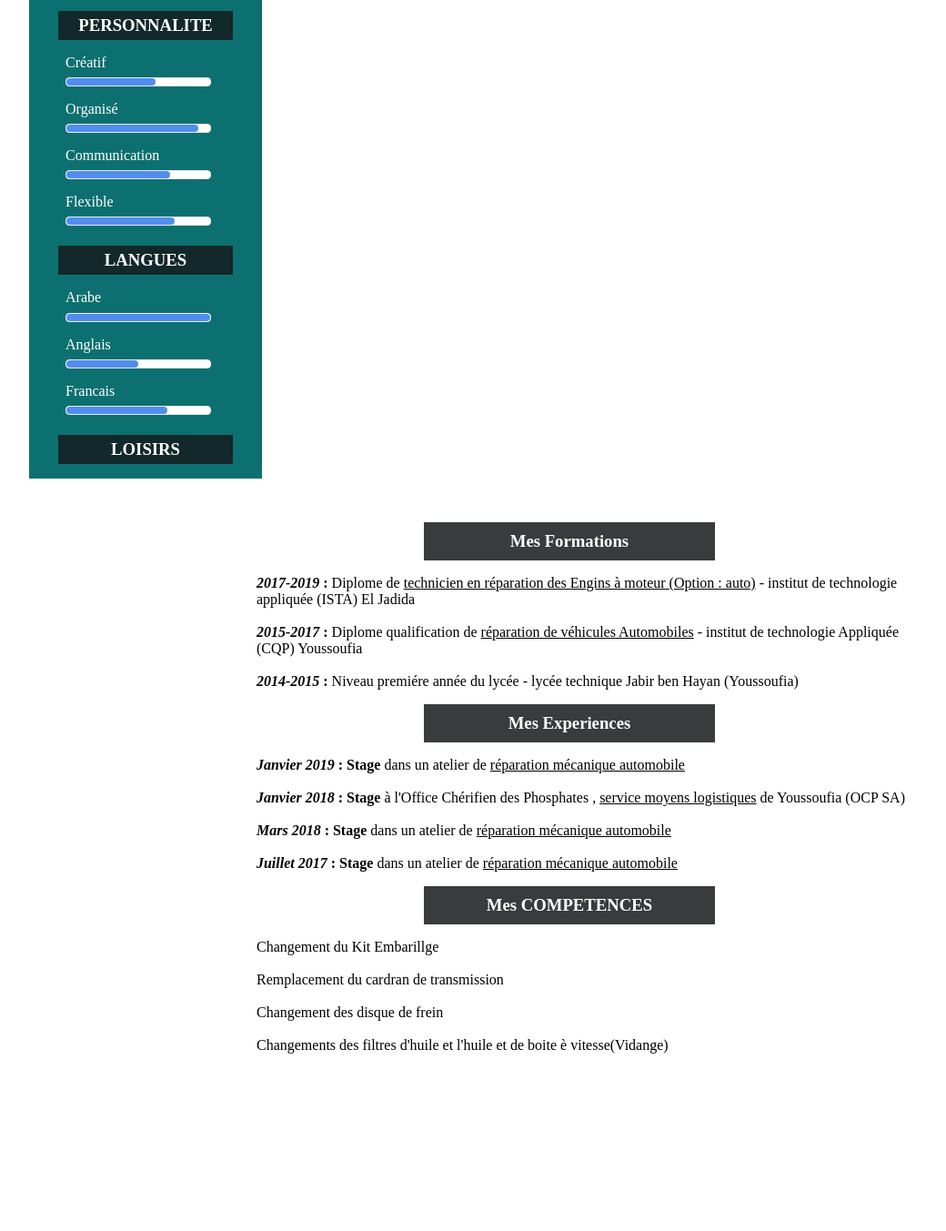
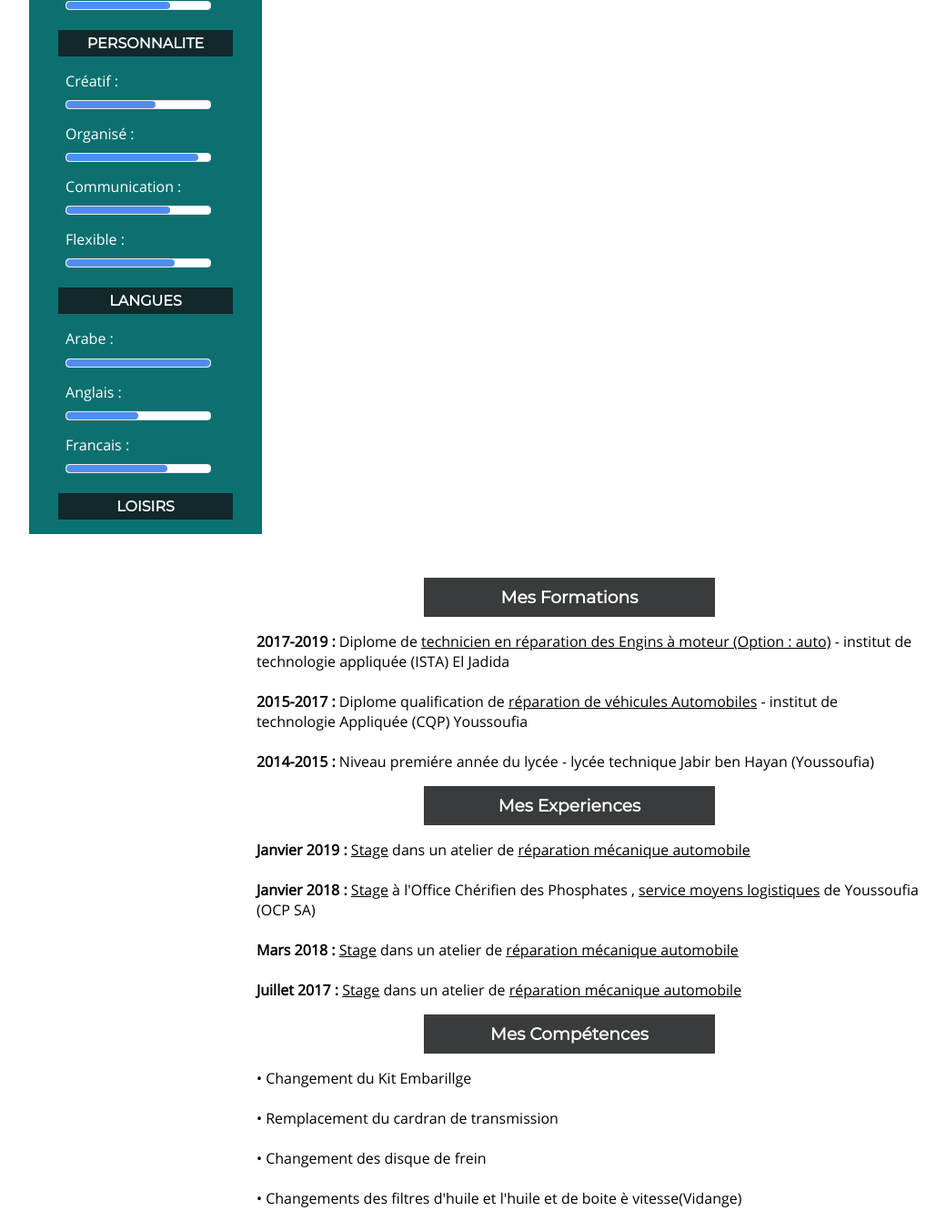
Before and after one commit to Youcode-beginners/CV-Demo, a plain HTML site: page index.html in a window 1280 px wide. Shown: the part 628-1981 px from the top of the page at 91% size, without its empty margins (119-1159 px from the left). Before the commit the page ends 1820 px from the top, so only its background shows below. Drawn offline with Linux system fonts and the light colour scheme.

Commit message:
Task: adding extra fonts

```diff
--- a/index.html
+++ b/index.html
@@ -38,15 +38,15 @@
                 <h3>COMPETENCES</h3>
                 <ul>
                     <li>
-                        <label>Photoshop</label>
+                        <label>Photoshop : </label>
                         <progress max="100" value="72"></progress>
                     </li>
                     <li>
-                        <label>Ms Office</label>
+                        <label>Ms Office : </label>
                         <progress max="100" value="90"></progress>
                     </li>
                     <li>
-                        <label>Windows</label>
+                        <label>Windows : </label>
                         <progress max="100" value="72"></progress>
                     </li>
                 </ul>
@@ -55,19 +55,19 @@
                 <h3>PERSONNALITE</h3>
                 <ul>
                     <li>
-                        <label>Créatif</label><br>
+                        <label>Créatif : </label><br>
                         <progress max="100" value="62"></progress>
                     </li>
                     <li>
-                        <label>Organisé</label><br>
+                        <label>Organisé : </label><br>
                         <progress max="100" value="92"></progress>
                     </li>
                     <li>
-                        <label>Communication</label><br>
+                        <label>Communication : </label><br>
                         <progress max="100" value="72"></progress>
                     </li>
                     <li>
-                        <label>Flexible</label><br>
+                        <label>Flexible : </label><br>
                         <progress max="100" value="75"></progress>
                     </li>
                 </ul>
@@ -76,15 +76,15 @@
                 <h3>LANGUES</h3>
                 <ul>
                     <li>
-                        <label>Arabe</label><br>
+                        <label>Arabe : </label><br>
                         <progress max="100" value="100"></progress>
                     </li>
                     <li>
-                        <label>Anglais</label><br>
+                        <label>Anglais : </label><br>
                         <progress max="100" value="50"></progress>
                     </li>
                     <li>
-                        <label>Francais</label><br>
+                        <label>Francais :  </label><br>
                         <progress max="100" value="70"></progress>
                     </li>
                 </ul>
@@ -99,19 +99,19 @@
                 <ul>
                     <li>
                         <!-- <a href="https://www.google.com">google site</a> -->
-                        <strong><em>2017-2019</em> :</strong>
+                        <strong>2017-2019 :</strong>
                         Diplome de <u>technicien en réparation des Engins à moteur
                         (Option : auto)</u> - institut de technologie appliquée (ISTA) El Jadida
                     </li>
                     <br>
                     <li>
-                        <strong><em>2015-2017</em> :</strong>
+                        <strong>2015-2017 :</strong>
                         Diplome qualification de <u>réparation de véhicules Automobiles</u>
                         - institut de technologie Appliquée (CQP) Youssoufia
                     </li>
                     <br>
                     <li>
-                        <strong><em>2014-2015</em> :</strong>
+                        <strong>2014-2015 :</strong>
                         Niveau premiére année du lycée - lycée technique Jabir ben Hayan
                         (Youssoufia)
                         <!-- votre bac est dans quelle filiére ? -->
@@ -122,36 +122,36 @@
                 <h3>Mes Experiences</h3>
                 <ul>
                     <li>
-                        <strong><em>Janvier 2019</em> :</strong>
-                        <b>Stage</b> dans un atelier de <u>réparation mécanique automobile</u>
+                        <strong>Janvier 2019 :</strong>
+                        <u>Stage</u> dans un atelier de <u>réparation mécanique automobile</u>
                     </li>
                     <br>
                     <li>
-                        <strong><em>Janvier 2018</em> :</strong>
-                        <b>Stage</b> à l'Office Chérifien des Phosphates , <u>service moyens
+                        <strong>Janvier 2018 :</strong>
+                        <u>Stage</u> à l'Office Chérifien des Phosphates , <u>service moyens
                         logistiques</u> de Youssoufia (OCP SA)
                     </li>
                     <br>
-                    <li> <strong><em>Mars 2018</em> :</strong>
-                        <b>Stage</b> dans un atelier de <u>réparation mécanique automobile</u>
+                    <li> <strong>Mars 2018 :</strong>
+                        <u>Stage</u> dans un atelier de <u>réparation mécanique automobile</u>
                     </li>
                     <br>
                     <li>
-                        <strong><em>Juillet 2017</em> :</strong>
-                        <b>Stage</b> dans un atelier de <u>réparation mécanique automobile</u>
+                        <strong>Juillet 2017 :</strong>
+                        <u>Stage</u> dans un atelier de <u>réparation mécanique automobile</u>
                     </li>
                 </ul>
             </div>
             <div class="competences">
-                <h3>Mes COMPETENCES</h3>
+                <h3>Mes Compétences</h3>
                 <ul>
-                    <li>Changement du Kit Embarillge</li>
+                    <li>• Changement du Kit Embarillge</li>
                     <br>
-                    <li>Remplacement du cardran de transmission</li>
+                    <li>• Remplacement du cardran de transmission</li>
                     <br>
-                    <li>Changement des disque de frein</li>
+                    <li>• Changement des disque de frein</li>
                     <br>
-                    <li> Changements des filtres d'huile et l'huile et de boite è vitesse(Vidange)</li>
+                    <li>• Changements des filtres d'huile et l'huile et de boite è vitesse(Vidange)</li>
                     <br>
                 </ul>
             </div>
--- a/style.css
+++ b/style.css
@@ -1,3 +1,18 @@
+@font-face {
+    font-family: 'Montserrat';
+    src: url('fonts/Montserrat-Regular.ttf');
+}
+
+@font-face {
+    font-family: 'Open Sans';
+    src: url('fonts/OpenSans-Regular.ttf');
+}
+
+@font-face {
+    font-family: 'Oswald';
+    src: url('fonts/Oswald-Light.ttf');
+}
+
 body{
     width: 76.4%;
     margin: 2rem auto
@@ -8,6 +23,13 @@ body{
     border: 0.1px solid black;
     height: 12rem;
     background-color: rgba(10, 13, 14, 0.808);
+}
+
+.title h1{
+    margin: 60px auto;
+    font-size: 3.5rem;
+    color: white;
+    font-family: 'Oswald';
 }
 
 #mycontact {
@@ -30,16 +52,21 @@ body{
     color: white;
     background-color: rgba(21, 24, 26, 0.808);
     padding: 5px 0;
+    font-family: 'Montserrat';
+    font-size: 1rem;
 }
 
-.Contact ul { list-style-type: none; }
+.Contact ul {
+    list-style-type: none;
+    font-family: 'Open Sans';
+}
 
 .Contact ul li {
     display: flex;
     padding-bottom: 10px;
 }
 
-.Contact ul .address {
+.Contact ul {
     font-size: .7rem;
     width: 80%;
 }
@@ -51,7 +78,16 @@ body{
 
 .mycompetences ul,
 .mypersonnalite ul,
-.mylangues ul { list-style-type: none; }
+.mylangues ul {
+    list-style-type: none;
+    font-family: 'Open Sans';
+}
+
+.mycompetences ul label,
+.mypersonnalite ul label,
+.mylangues ul label {
+    text-align: center;
+}
 
 .mycompetences ul progress,
 .mypersonnalite ul progress,
@@ -88,12 +124,6 @@ body{
   float: right;
 }
 
-.title h1{
-    margin: 60px auto;
-    font-size: 3.5rem;
-    color: white;
-}
-
 .formations h3,
 .experiences h3,
 .competences h3 {
@@ -103,12 +133,14 @@ body{
     width: 20rem;
     margin: 1rem auto;
     padding: 10px 0;
+    font-family: 'Montserrat';
 }
 
 .formations ul,
 .experiences ul ,
 .competences ul{
     list-style-type: none;
+    font-family: 'Open Sans';
 };
 
 /* #mycontact ul label {
```
Also changed, not shown: fonts/OpenSans-Regular.ttf (added), fonts/Oswald-Light.ttf (added).
